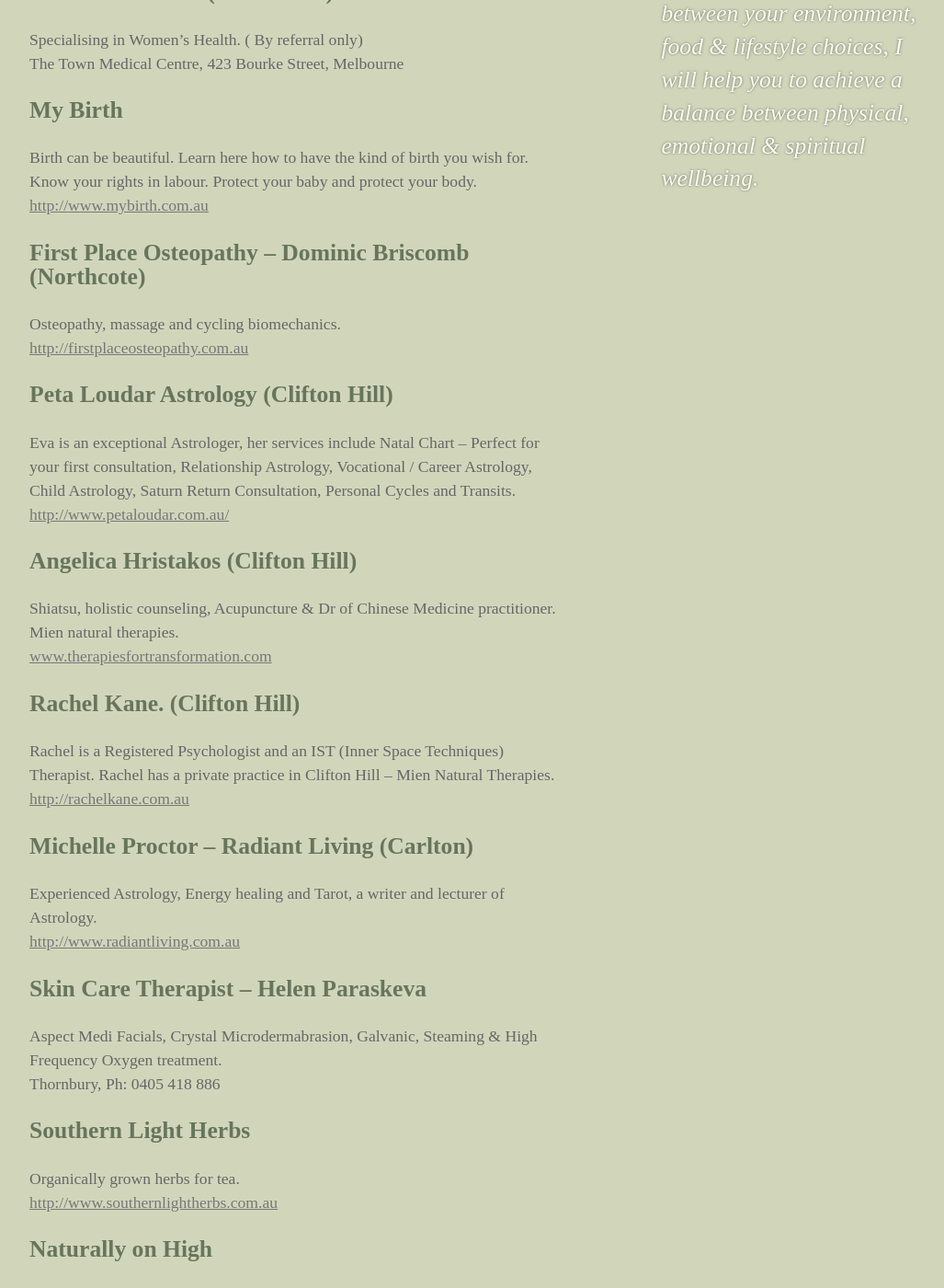
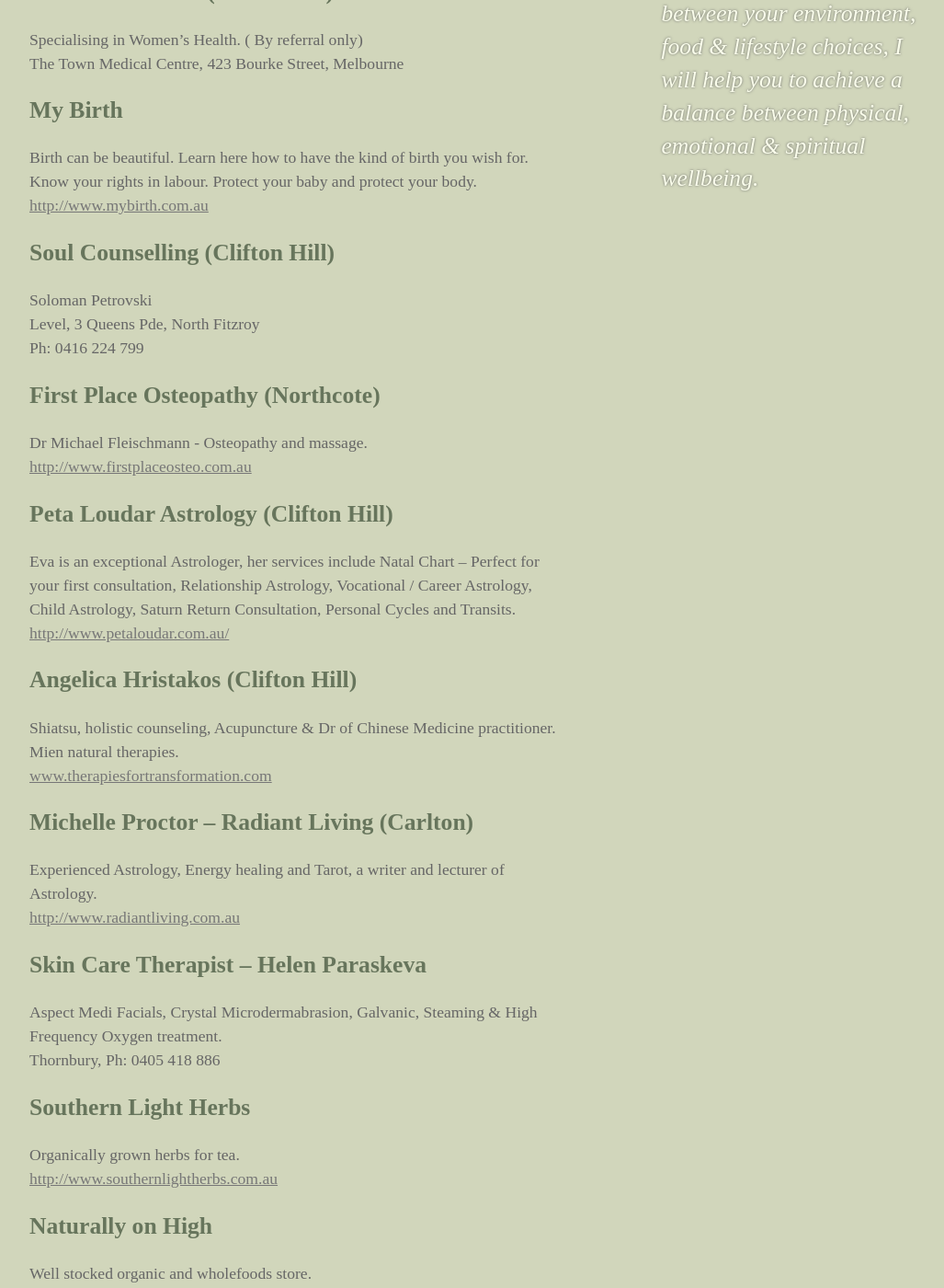
Before and after one commit to robmonie/www.rosemaryjancnaturopath.com.au, a Jekyll site: the page built from friends.html, in a window 1280 px wide and 1400 px high, scrolled down 730 px. Shown: the whole window at 92% size, without its empty margins (95-1122 px from the left). Built offline with Jekyll 4.4.1, drawn with Linux system fonts in a browser that asks for light colours; nearby versions of some CDN libraries; some web fonts are replaced.

Commit message:
cleanup testimonials. loading indicator for booking form

```diff
--- a/_layouts/default.html
+++ b/_layouts/default.html
@@ -17,7 +17,7 @@
 
         <script src="js/vendor/modernizr-2.6.1-respond-1.1.0.min.js"></script>
     </head>
-    <body>
+    <body id="{{page.body_id}}">
         <!--[if lt IE 7]>
             <p class="chromeframe">You are using an outdated browser. <a href="http://browsehappy.com/">Upgrade your browser today</a> or <a href="http://www.google.com/chromeframe/?redirect=true">install Google Chrome Frame</a> to better experience this site.</p>
         <![endif]-->
--- a/bio.html
+++ b/bio.html
@@ -4,6 +4,7 @@
 nav_title: Bio
 nav_index: 2
 permalink: bio.html
+body_id: bio
 ---
 
 <section class="intro">
--- a/booking.html
+++ b/booking.html
@@ -4,6 +4,8 @@
 nav_title: Book Online
 nav_index: 5
 permalink: booking.html
+body_id: booking
 ---
 <h1>Book an Appointment</h1>
-<iframe src="http://quiet-lightning-1321.herokuapp.com/businesses/2/appointments/new" width="100%" height="1200" scrolling="no" class="iframe-class" frameborder="0"></iframe>
+<iframe src="http://quiet-lightning-1321.herokuapp.com/businesses/2/appointments/new" height="0" width="100%" scrolling="no" class="iframe-class" frameborder="0"></iframe>
+<div class="loading">Loading...</div>
--- a/friends.html
+++ b/friends.html
@@ -29,9 +30,17 @@
 <a href="http://www.mybirth.com.au">http://www.mybirth.com.au</a>
 </p>
 
-<h3>First Place Osteopathy – Dominic Briscomb (Northcote)</h3>
-<p>Osteopathy, massage and cycling biomechanics.<br>
-  <a href="http://firstplaceosteopathy.com.au/">http://firstplaceosteopathy.com.au</a>
+<h3>Soul Counselling (Clifton Hill)</h3>
+<p>
+  Soloman Petrovski<br>
+  Level, 3 Queens Pde, North Fitzroy<br>
+  Ph: 0416 224 799
+</p>
+
+<h3>First Place Osteopathy (Northcote)</h3>
+<p>
+  Dr Michael Fleischmann - Osteopathy and massage.<br>
+  <a href="http://www.firstplaceosteo.com.au/">http://www.firstplaceosteo.com.au</a>
 </p>
 
 <h3>Peta Loudar Astrology (Clifton Hill)</h3>
@@ -46,11 +55,6 @@
   <a href="www.therapiesfortransformation.com">www.therapiesfortransformation.com</a>
 </p>
 
-<h3>Rachel Kane. (Clifton Hill)</h3>
-<p>
-  Rachel is a Registered Psychologist and an IST (Inner Space Techniques) Therapist. Rachel has a private practice in Clifton Hill – Mien Natural Therapies.<br>
-  <a href="http://rachelkane.com.au">http://rachelkane.com.au</a>
-</p>
 
 <h3>Michelle Proctor – Radiant Living (Carlton)</h3>
 <p>
--- a/index.html
+++ b/index.html
@@ -4,6 +4,7 @@
 nav_title: Home
 nav_index: 1
 permalink: /
+body_id: home
 ---
 
 <section class="intro">
--- a/js/main.js
+++ b/js/main.js
@@ -1,4 +1,6 @@
-(function() {
+$(function() {
+
+  /** Global **/
 
   var images = $(".main-image-container .image");
 
@@ -13,7 +15,7 @@
           next = 0;
         }
         changeImage(next);
-      }, 10000);
+      }, 20000);
 
   };
 
@@ -29,4 +31,13 @@
     e.preventDefault();
   });
 
-})();
+  /**Booking **/
+  if($('body#booking').length) {
+    $('iframe').on('load', function() {
+      $(this).css({height: 1200});
+      $('.loading').hide();
+    });
+  }
+
+
+});
--- a/testimonials.html
+++ b/testimonials.html
@@ -4,6 +4,7 @@
 nav_title: Testimonials
 nav_index: 3
 permalink: testimonials.html
+body_id: testimonials
 ---
 
 <h1>Testimonials</h1>
```
Also changed, not shown: other parts of friends.html (+2 -1 lines), img/ajax-loader.gif (added), 8 other files.
